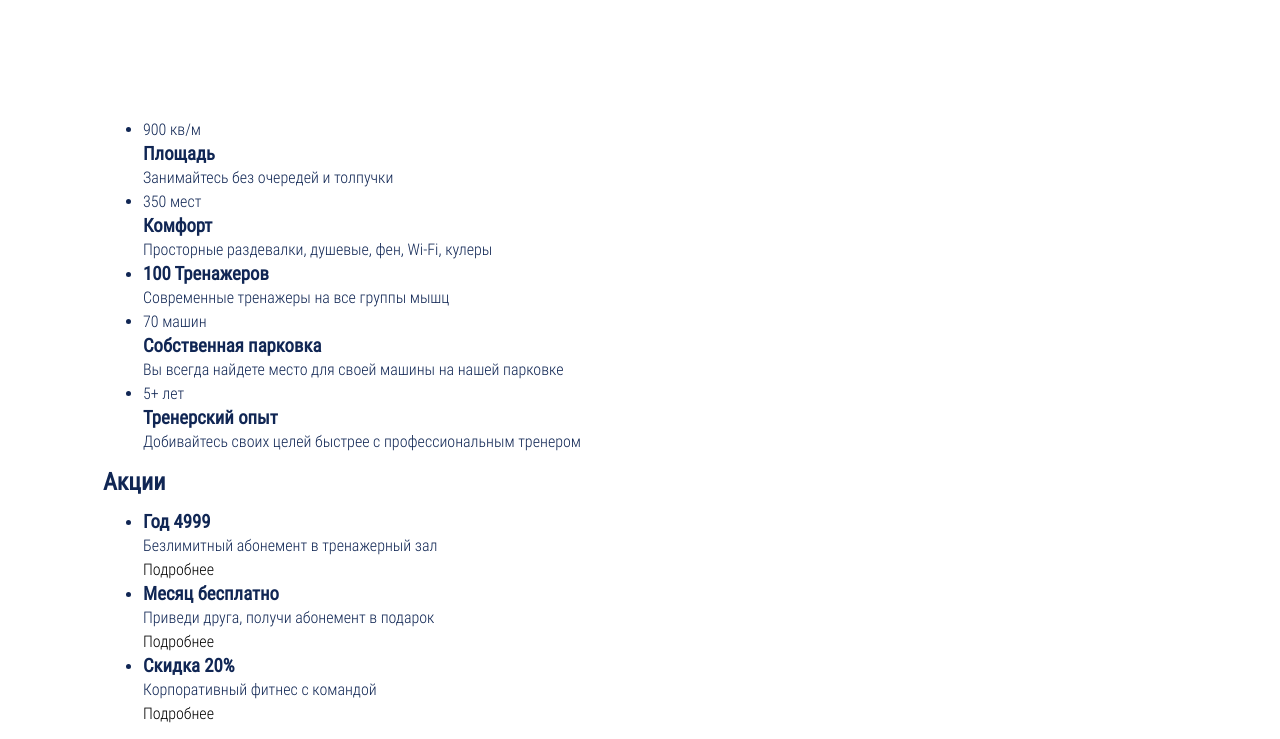
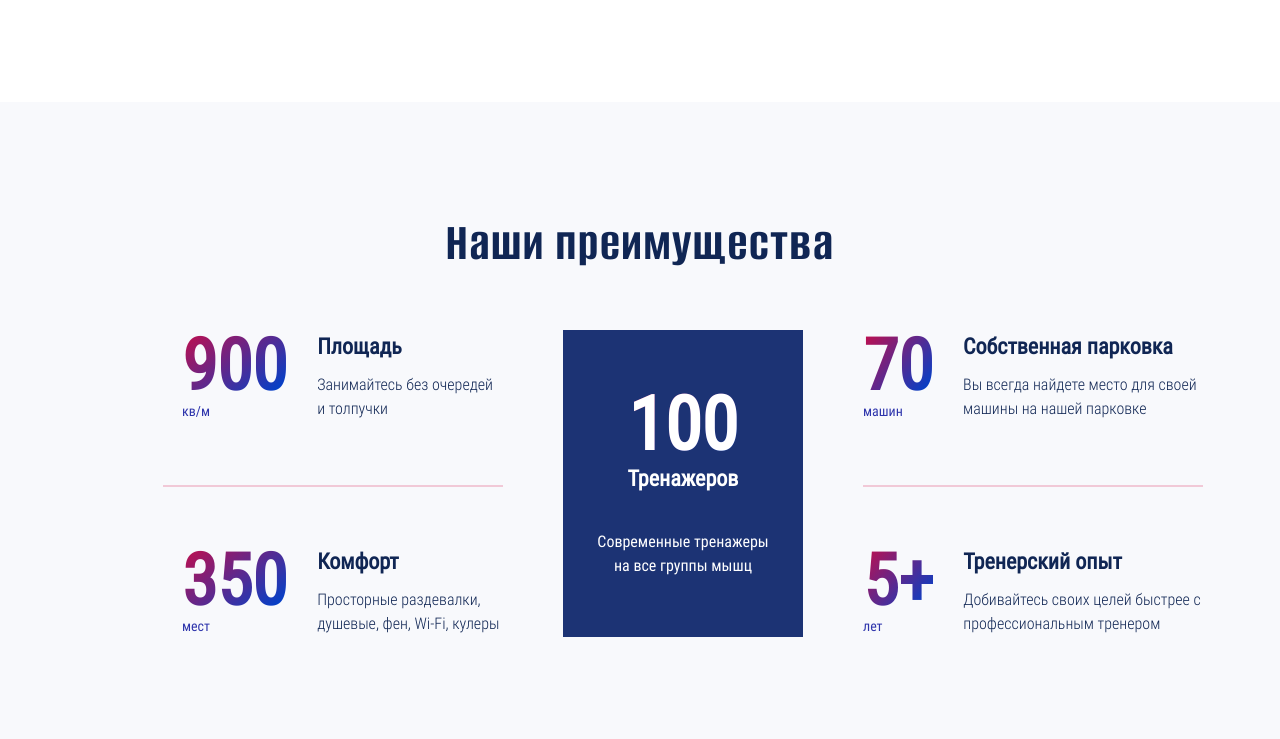
Before and after one commit to alex-kabanin/2130957-supergym, a website: page source/index.html in a window 1280 px wide. Shown: the part 3943-4682 px from the top of the page. Drawn offline with nearby package versions, Linux system fonts and the light colour scheme; files that its build step writes are made by us from their sources; files whose address does not match are found by name.

Commit message:
git advantages

```diff
--- a/source/index.html
+++ b/source/index.html
@@ -285,30 +285,30 @@
         </section>
         <section class="advantages">
           <div class="container">
-            <h2 class="advantages__title"></h2>
+            <h2 class="advantages__title">Наши преимущества</h2>
             <ul class="advantages__list">
-              <li class="advantages__item">
-                <p class="advantages__flag">900 кв/м</p>
-                <h3 class="advantages__flag">Площадь</h3>
+              <li class="advantages__item advantages__item--first">
+                <p class="advantages__flag"><span class="advantages__number">900</span> кв/м</p>
+                <h3 class="advantages__head">Площадь</h3>
                 <p class="advantages__description">Занимайтесь без очередей и толпучки</p>
               </li>
-              <li class="advantages__item">
-                <p class="advantages__flag">350 мест</p>
-                <h3 class="advantages__flag">Комфорт</h3>
+              <li class="advantages__item advantages__item--second">
+                <p class="advantages__flag"><span class="advantages__number">350</span> мест</p>
+                <h3 class="advantages__head">Комфорт</h3>
                 <p class="advantages__description">Просторные раздевалки, душевые, фен, Wi-Fi, кулеры</p>
               </li>
-              <li class="advantages__item">
-                <h3 class="advantages__flag">100 Тренажеров</h3>
+              <li class="advantages__item advantages__item--third">
+                <h3 class="advantages__head"><span class="advantages__number">100</span> Тренажеров</h3>
                 <p class="advantages__description">Современные тренажеры на все группы мышц</p>
               </li>
-              <li class="advantages__item">
-                <p class="advantages__flag">70 машин</p>
-                <h3 class="advantages__flag">Собственная парковка</h3>
+              <li class="advantages__item advantages__item--fourth">
+                <p class="advantages__flag"><span class="advantages__number">70</span> машин</p>
+                <h3 class="advantages__head">Собственная парковка</h3>
                 <p class="advantages__description">Вы всегда найдете место для своей машины на нашей парковке</p>
               </li>
-              <li class="advantages__item">
-                <p class="advantages__flag">5+ лет</p>
-                <h3 class="advantages__flag">Тренерский опыт</h3>
+              <li class="advantages__item advantages__item--fifth">
+                <p class="advantages__flag"><span class="advantages__number">5+</span> лет</p>
+                <h3 class="advantages__head">Тренерский опыт</h3>
                 <p class="advantages__description">Добивайтесь своих целей быстрее с профессиональным тренером</p>
               </li>
             </ul>
--- /dev/null
+++ b/source/sass/blocks/advantages.scss
@@ -0,0 +1,114 @@
+@use "../variables";
+@use "../mixins";
+
+.advantages {
+  padding: 108px 0 129px 0;
+  background-color: variables.$color-additional-background;
+}
+
+.advantages .container {
+  padding: 0 163px;
+}
+
+.advantages__title {
+  margin-bottom: 55px;
+  font-size: 54px;
+  font-family: variables.$ff-primary;
+  font-weight: 700;
+  line-height: 65px;
+  text-align: center;
+  letter-spacing: variables.$letter-space;
+}
+
+.advantages__list {
+  display: grid;
+  grid-template-columns: 340px 240px 340px;
+  grid-template-rows: 1fr 1fr;
+  gap: 123px 60px;
+  margin: 0;
+  padding: 0;
+  list-style: none;
+}
+
+.advantages__item--first {
+  position: relative;
+  padding-left: 19px;
+
+  @include mixins.line-advantages;
+}
+
+.advantages__item--second {
+  grid-row: 2/2;
+  padding-left: 19px;
+}
+
+.advantages__item--fourth {
+  position: relative;
+
+  @include mixins.line-advantages;
+}
+
+.advantages__item--fifth {
+  grid-column: 3/4;
+  grid-row: 2/2;
+}
+
+.advantages__number {
+  font-size: 71px;
+  font-weight: 700;
+  line-height: 71px;
+  color: transparent;
+  background-image: linear-gradient(to right bottom,#D10A42 0,#0041CA 87%);
+  -webkit-background-clip: text;
+  background-clip: text;
+}
+
+.advantages__item {
+  display: grid;
+  grid-template-columns: min-content 1fr;
+  grid-template-rows: min-content max-content;
+  column-gap: 30px;
+}
+
+.advantages__description {
+  grid-column: 2/2;
+  grid-row: 2/2;
+}
+
+.advantages__flag {
+  grid-row: 1/3;
+  font-size: 14px;
+  font-weight: 400;
+  line-height: 21px;
+  color: #2E35AC;
+}
+
+.advantages__head {
+  margin-bottom: 10px;
+  font-size: 22px;
+  font-weight: 700;
+  line-height: 33px;
+}
+
+.advantages__item--third {
+  display: block;
+  grid-row: 1/3;
+  padding: 58px 34px;
+  text-align: center;
+  color: variables.$color-default-white;
+  background-color: #1C3374;
+}
+
+.advantages__item--third .advantages__number {
+  font-size: 74px;
+  line-height: 74px;
+  color: variables.$color-default-white;
+}
+
+.advantages__item--third .advantages__head {
+  margin-bottom: 35px;
+}
+
+.advantages__item--third  .advantages__description {
+  font-weight: 400;
+}
--- a/source/sass/mixins.scss
+++ b/source/sass/mixins.scss
@@ -60,6 +60,18 @@
   }
 }
 
+@mixin line-advantages {
+  &::after {
+    content: "";
+    position: absolute;
+    left: 0;
+    right: 0;
+    bottom: -65px;
+    height: 2px;
+    background-color: rgba(209, 10, 66, 0.2);
+  }
+}
+
 
 // Mobile first
 
--- a/source/sass/style.scss
+++ b/source/sass/style.scss
@@ -36,7 +36,7 @@
 @use "blocks/event";
 @use "blocks/staff";
 @use "blocks/trainer";
-
+@use "blocks/advantages";
 
 // ---------------------------------
 
```
Also changed, not shown: build/css/style.css, build/css/style.min.css, build/index.html, 1 other file.
